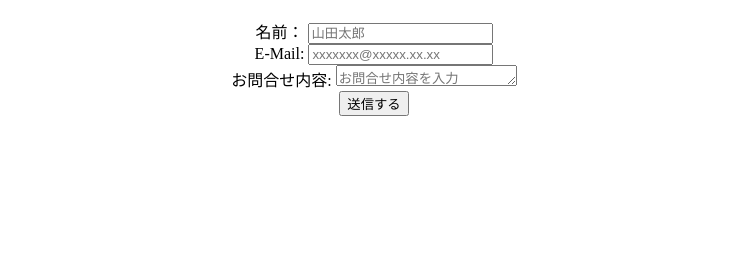
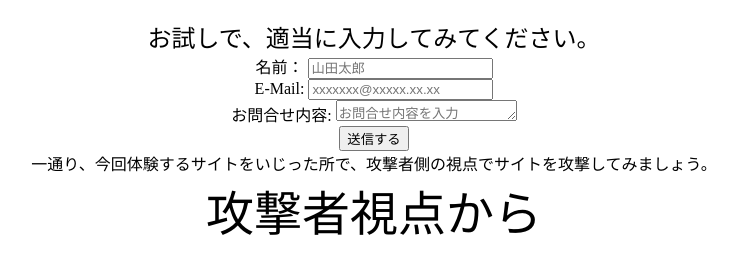
Before and after one commit to bata1125/attacksaite, a plain HTML site: page inform.html in a window 1280 px wide. Shown: the part 70-344 px from the top of the page, without its empty margins (266-1004 px from the left). Drawn offline with Linux system fonts and the light colour scheme.

Commit message:
jsと文言を追加。

```diff
--- a/inform.html
+++ b/inform.html
@@ -3,10 +3,15 @@
     <title>通常版</title>
 </head>
 <html>
+    <script type = "text/javascript">
+    function data_set(){
+            alert("受け付けました");
+    }
+    </script>
     <center>
-
-    <form action="" method="post">
+    <form id = "xss" method="get">
         <h1>お問合せフォーム</h1>
+        <font size="5">お試しで、適当に入力してみてください。</font>
         <div>
             <label for = "name">名前：</label>
             <input type = "text" id = "name" name = "user_name" placeholder= "山田太郎" value="">
@@ -19,7 +24,11 @@
             <label for = "question">お問合せ内容:</label>
             <textarea id = "question" rows = "1" name = "question" placeholder="お問合せ内容を入力"></textarea>
         </div>
-        <button type = "submit">送信する</button>
+        <button type = "button" onclick="data_set()">送信する</button>
     </form>
     </center>
+    <center>
+    一通り、今回体験するサイトをいじった所で、攻撃者側の視点でサイトを攻撃してみましょう。<br>
+    <font size = "7">攻撃者視点から</font>
+    </center>
 </html>
```
